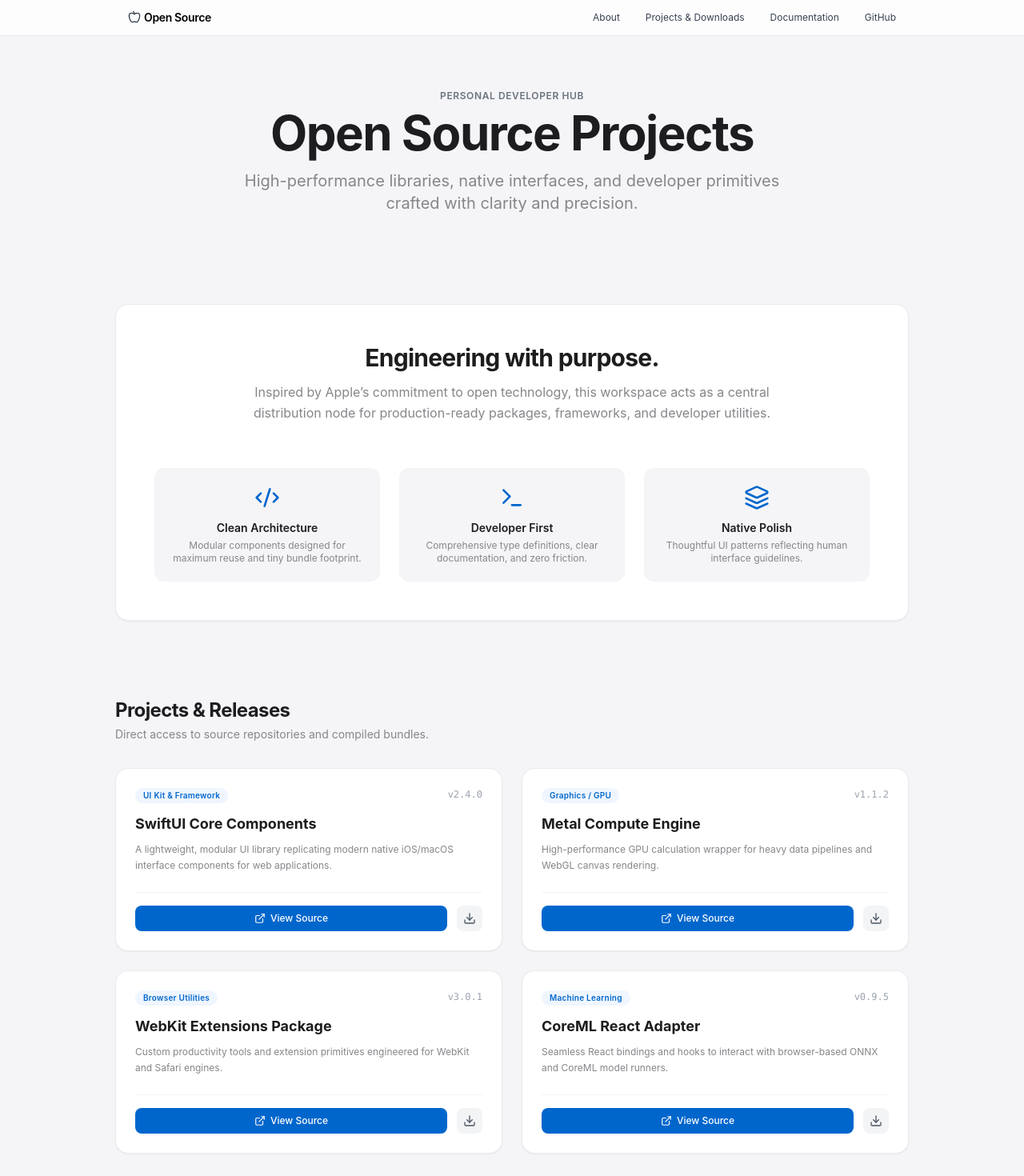
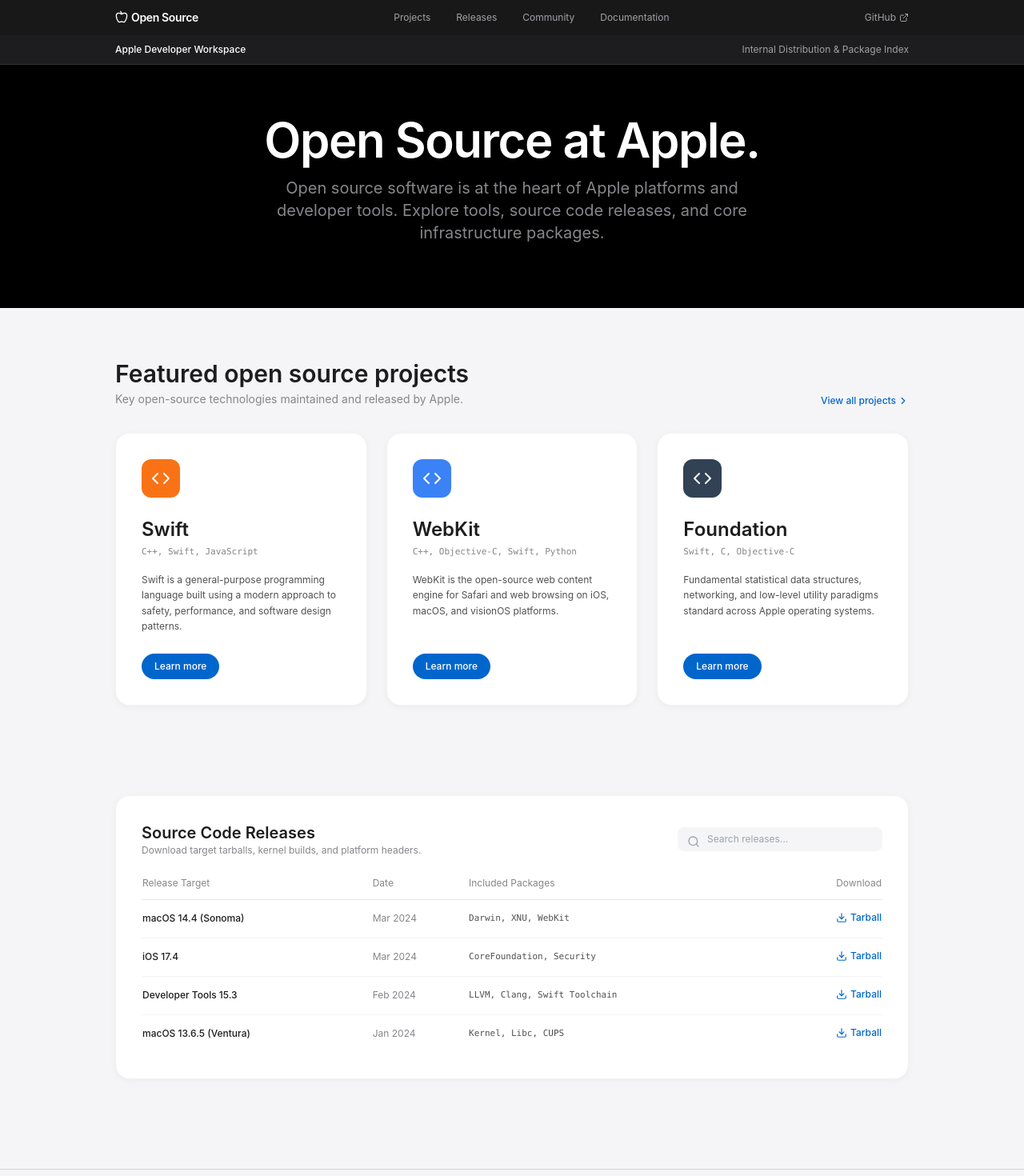
Before and after one commit to zakfarnworth23/zfarnworthdotcom26, a React (Vite) app: page / in a window 1280 px wide. Shown: the top 1470 px of the page at 80% size. Built offline with nearby package versions, Linux system fonts and the light colour scheme.

Commit message:
Update Apple Open Source React design and mobile menu

```diff
--- a/src/App.jsx
+++ b/src/App.jsx
@@ -1,203 +1,300 @@
-import React, { useState } from 'react';
+import React, { useState, useEffect } from 'react';
 import {
   Apple,
-  Menu,
-  X,
+  Search,
+  ChevronRight,
+  ExternalLink,
   Download,
-  ExternalLink,
-  Code2,
-  Terminal,
-  Layers,
-  Cpu,
-  Globe
+  Code
 } from 'lucide-react';
 
 export default function App() {
   const [mobileMenuOpen, setMobileMenuOpen] = useState(false);
+  const [searchQuery, setSearchQuery] = useState('');
 
-  const projects = [
+  // Lock body scroll when mobile overlay menu is open (Apple native behavior)
+  useEffect(() => {
+    if (mobileMenuOpen) {
+      document.body.style.overflow = 'hidden';
+    } else {
+      document.body.style.overflow = 'unset';
+    }
+    return () => {
+      document.body.style.overflow = 'unset';
+    };
+  }, [mobileMenuOpen]);
+
+  const featuredProjects = [
     {
-      title: "SwiftUI Core Components",
-      tag: "UI Kit & Framework",
-      version: "v2.4.0",
-      description: "A lightweight, modular UI library replicating modern native iOS/macOS interface components for web applications.",
-      link: "#",
-      download: "#"
+      title: "Swift",
+      languages: "C++, Swift, JavaScript",
+      description: "Swift is a general-purpose programming language built using a modern approach to safety, performance, and software design patterns.",
+      iconBg: "bg-orange-500",
+      link: "#"
     },
     {
-      title: "Metal Compute Engine",
-      tag: "Graphics / GPU",
-      version: "v1.1.2",
-      description: "High-performance GPU calculation wrapper for heavy data pipelines and WebGL canvas rendering.",
-      link: "#",
-      download: "#"
+      title: "WebKit",
+      languages: "C++, Objective-C, Swift, Python",
+      description: "WebKit is the open-source web content engine for Safari and web browsing on iOS, macOS, and visionOS platforms.",
+      iconBg: "bg-blue-500",
+      link: "#"
     },
     {
-      title: "WebKit Extensions Package",
-      tag: "Browser Utilities",
-      version: "v3.0.1",
-      description: "Custom productivity tools and extension primitives engineered for WebKit and Safari engines.",
-      link: "#",
-      download: "#"
-    },
-    {
-      title: "CoreML React Adapter",
-      tag: "Machine Learning",
-      version: "v0.9.5",
-      description: "Seamless React bindings and hooks to interact with browser-based ONNX and CoreML model runners.",
-      link: "#",
-      download: "#"
+      title: "Foundation",
+      languages: "Swift, C, Objective-C",
+      description: "Fundamental statistical data structures, networking, and low-level utility paradigms standard across Apple operating systems.",
+      iconBg: "bg-slate-700",
+      link: "#"
     }
   ];
 
+  const releases = [
+    { name: "macOS 14.4 (Sonoma)", date: "Mar 2024", assets: "Darwin, XNU, WebKit", download: "#" },
+    { name: "iOS 17.4", date: "Mar 2024", assets: "CoreFoundation, Security", download: "#" },
+    { name: "Developer Tools 15.3", date: "Feb 2024", assets: "LLVM, Clang, Swift Toolchain", download: "#" },
+    { name: "macOS 13.6.5 (Ventura)", date: "Jan 2024", assets: "Kernel, Libc, CUPS", download: "#" }
+  ];
+
   return (
-    <div className="min-h-screen flex flex-col font-sans bg-[#f5f5f7] text-[#1d1d1f]">
-      {/* 1. Apple-style Navigation Bar */}
-      <nav className="fixed top-0 left-0 right-0 z-50 bg-white/80 dark:bg-black/80 backdrop-blur-apple border-b border-gray-200 dark:border-gray-800 transition-colors">
-        <div className="max-w-5xl mx-auto px-4 sm:px-6 lg:px-8">
-          <div className="flex items-center justify-between h-11 text-xs text-gray-700 dark:text-gray-300">
-            <a href="#" className="flex items-center space-x-1 hover:text-black dark:hover:text-white transition-colors">
-              <Apple className="w-4 h-4 mb-0.5" />
-              <span className="font-semibold text-sm tracking-tight text-black dark:text-white">Open Source</span>
+    <div className="min-h-screen bg-[#f5f5f7] text-[#1d1d1f] font-sans antialiased">
+
+      {/* 1. Header & Navigation */}
+      <nav className={`fixed top-0 left-0 right-0 z-50 transition-colors duration-300 text-xs ${mobileMenuOpen ? 'bg-black' : 'bg-black/90 backdrop-blur-md'}`}>
+        <div className="max-w-[1024px] mx-auto px-4 flex items-center justify-between h-11">
+          <a href="#" className="flex items-center text-white hover:text-gray-300 transition-colors z-50">
+            <Apple className="w-4 h-4 mr-1 mb-0.5" />
+            <span className="font-semibold text-sm tracking-tight">Open Source</span>
           </a>
 
-            {/* Desktop Navigation */}
-            <div className="hidden md:flex space-x-8">
-              <a href="#about" className="hover:text-black dark:hover:text-white transition-colors">About</a>
-              <a href="#projects" className="hover:text-black dark:hover:text-white transition-colors">Projects & Downloads</a>
-              <a href="#documentation" className="hover:text-black dark:hover:text-white transition-colors">Documentation</a>
-              <a href="#github" className="hover:text-black dark:hover:text-white transition-colors">GitHub</a>
+          {/* Desktop Navigation Links */}
+          <div className="hidden md:flex space-x-8 text-[#a1a1a6]">
+            <a href="#projects" className="hover:text-white transition-colors">Projects</a>
+            <a href="#releases" className="hover:text-white transition-colors">Releases</a>
+            <a href="#community" className="hover:text-white transition-colors">Community</a>
+            <a href="#docs" className="hover:text-white transition-colors">Documentation</a>
           </div>
 
-            {/* Mobile Menu Button */}
-            <div className="md:hidden">
+          <div className="hidden md:flex items-center text-[#a1a1a6]">
+            <a href="https://github.com/apple" target="_blank" rel="noreferrer" className="hover:text-white transition-colors flex items-center">
+              GitHub <ExternalLink className="w-3 h-3 ml-1" />
+            </a>
+          </div>
+
+          {/* Apple Animated Hamburger / Close Button */}
           <button
             onClick={() => setMobileMenuOpen(!mobileMenuOpen)}
-                className="p-1 focus:outline-none"
-                aria-label="Toggle menu"
+            className="md:hidden text-gray-300 hover:text-white focus:outline-none z-50 w-6 h-6 flex flex-col justify-center items-center relative"
+            aria-label="Toggle Mobile Menu"
           >
-                {mobileMenuOpen ? <X className="w-5 h-5" /> : <Menu className="w-5 h-5" />}
+            <span
+              className={`block w-4 h-[1.5px] bg-current transition-all duration-300 ease-out absolute ${
+                mobileMenuOpen ? 'rotate-45 translate-y-0' : '-translate-y-1'
+              }`}
+            />
+            <span
+              className={`block w-4 h-[1.5px] bg-current transition-all duration-300 ease-out absolute ${
+                mobileMenuOpen ? '-rotate-45 translate-y-0' : 'translate-y-1'
+              }`}
+            />
           </button>
         </div>
+
+        {/* Apple Full-Screen Mobile Menu Overlay */}
+        <div
+          className={`fixed inset-0 top-11 bg-black/95 backdrop-blur-2xl z-40 transition-all duration-300 ease-in-out md:hidden flex flex-col justify-between px-8 py-8 ${
+            mobileMenuOpen ? 'opacity-100 pointer-events-auto' : 'opacity-0 pointer-events-none'
+          }`}
+        >
+          <div className="space-y-6 pt-4">
+            <div
+              className={`transition-all duration-500 delay-75 transform ${
+                mobileMenuOpen ? 'translate-y-0 opacity-100' : '-translate-y-4 opacity-0'
+              }`}
+            >
+              <a
+                href="#projects"
+                onClick={() => setMobileMenuOpen(false)}
+                className="text-2xl font-semibold text-[#f5f5f7] hover:text-gray-400 block pb-3 border-b border-gray-800"
+              >
+                Projects
+              </a>
+            </div>
+
+            <div
+              className={`transition-all duration-500 delay-100 transform ${
+                mobileMenuOpen ? 'translate-y-0 opacity-100' : '-translate-y-4 opacity-0'
+              }`}
+            >
+              <a
+                href="#releases"
+                onClick={() => setMobileMenuOpen(false)}
+                className="text-2xl font-semibold text-[#f5f5f7] hover:text-gray-400 block pb-3 border-b border-gray-800"
+              >
+                Releases
+              </a>
+            </div>
+
+            <div
+              className={`transition-all duration-500 delay-150 transform ${
+                mobileMenuOpen ? 'translate-y-0 opacity-100' : '-translate-y-4 opacity-0'
+              }`}
+            >
+              <a
+                href="#community"
+                onClick={() => setMobileMenuOpen(false)}
+                className="text-2xl font-semibold text-[#f5f5f7] hover:text-gray-400 block pb-3 border-b border-gray-800"
+              >
+                Community
+              </a>
+            </div>
+
+            <div
+              className={`transition-all duration-500 delay-200 transform ${
+                mobileMenuOpen ? 'translate-y-0 opacity-100' : '-translate-y-4 opacity-0'
+              }`}
+            >
+              <a
+                href="https://github.com/apple"
+                target="_blank"
+                rel="noreferrer"
+                onClick={() => setMobileMenuOpen(false)}
+                className="text-2xl font-semibold text-[#f5f5f7] hover:text-gray-400 flex items-center justify-between pb-3 border-b border-gray-800"
+              >
+                GitHub <ExternalLink className="w-5 h-5 text-gray-500" />
+              </a>
             </div>
           </div>
 
-        {/* Mobile Dropdown */}
-        {mobileMenuOpen && (
-          <div className="md:hidden bg-white dark:bg-black border-b border-gray-200 dark:border-gray-800 px-6 py-4 space-y-3 text-sm">
-            <a href="#about" onClick={() => setMobileMenuOpen(false)} className="block hover:text-blue-600">About</a>
-            <a href="#projects" onClick={() => setMobileMenuOpen(false)} className="block hover:text-blue-600">Projects & Downloads</a>
-            <a href="#documentation" onClick={() => setMobileMenuOpen(false)} className="block hover:text-blue-600">Documentation</a>
-            <a href="#github" onClick={() => setMobileMenuOpen(false)} className="block hover:text-blue-600">GitHub</a>
+          <div className="text-[11px] text-gray-500 border-t border-gray-900 pt-4">
+            Apple Developer Open Source Directory
           </div>
-        )}
+        </div>
       </nav>
 
-      {/* 2. Hero Banner */}
-      <section className="pt-28 pb-16 px-4 text-center">
-        <div className="max-w-3xl mx-auto">
-          <p className="text-xs font-semibold tracking-wider text-gray-500 uppercase mb-2">Personal Developer Hub</p>
-          <h1 className="text-4xl sm:text-6xl font-bold tracking-tight text-[#1d1d1f] mb-4">
-            Open Source Projects
+      {/* Sub-Header Bar (Offsetting fixed top nav) */}
+      <div className="mt-11 bg-[#1d1d1f] border-b border-[#333336] text-xs text-[#a1a1a6] py-2.5">
+        <div className="max-w-[1024px] mx-auto px-4 flex justify-between items-center">
+          <span className="font-medium text-white">Apple Developer Workspace</span>
+          <span className="hidden sm:inline">Internal Distribution & Package Index</span>
+        </div>
+      </div>
+
+      {/* 2. Apple Black Hero Banner */}
+      <section className="bg-black text-white pt-16 pb-20 px-4 text-center">
+        <div className="max-w-[800px] mx-auto">
+          <h1 className="text-4xl sm:text-6xl font-semibold tracking-tight mb-4">
+            Open Source at Apple.
           </h1>
-          <p className="text-lg sm:text-xl text-[#86868b] max-w-2xl mx-auto leading-relaxed">
-            High-performance libraries, native interfaces, and developer primitives crafted with clarity and precision.
+          <p className="text-lg sm:text-xl text-[#86868b] max-w-[640px] mx-auto font-normal leading-relaxed">
+            Open source software is at the heart of Apple platforms and developer tools. Explore tools, source code releases, and core infrastructure packages.
           </p>
         </div>
       </section>
 
-      {/* 3. About Me Section */}
-      <section id="about" className="py-12 px-4 max-w-5xl mx-auto w-full">
-        <div className="bg-white rounded-2xl p-8 sm:p-12 shadow-sm border border-gray-200/80">
-          <div className="max-w-2xl mx-auto text-center mb-10">
-            <h2 className="text-2xl sm:text-3xl font-bold tracking-tight text-[#1d1d1f] mb-3">
-              Engineering with purpose.
-            </h2>
-            <p className="text-[#86868b] leading-relaxed">
-              Inspired by Apple’s commitment to open technology, this workspace acts as a central distribution node for production-ready packages, frameworks, and developer utilities.
-            </p>
+      {/* 3. Featured Projects */}
+      <section id="projects" className="py-16 px-4 max-w-[1024px] mx-auto">
+        <div className="flex flex-col md:flex-row md:items-end justify-between mb-8">
+          <div>
+            <h2 className="text-2xl sm:text-3xl font-semibold text-[#1d1d1f]">Featured open source projects</h2>
+            <p className="text-sm text-[#86868b] mt-1">Key open-source technologies maintained and released by Apple.</p>
+          </div>
+          <a href="#" className="inline-flex items-center text-xs font-medium text-[#0066cc] hover:underline mt-2 md:mt-0">
+            View all projects <ChevronRight className="w-3.5 h-3.5 ml-0.5" />
+          </a>
         </div>
 
-          <div className="grid grid-cols-1 md:grid-cols-3 gap-6 pt-4">
-            <div className="p-5 rounded-xl bg-[#f5f5f7] border border-gray-100 flex flex-col items-center text-center">
-              <Code2 className="w-8 h-8 text-[#0066cc] mb-3" />
-              <h3 className="font-semibold text-sm mb-1">Clean Architecture</h3>
-              <p className="text-xs text-[#86868b]">Modular components designed for maximum reuse and tiny bundle footprint.</p>
+        <div className="grid grid-cols-1 md:grid-cols-3 gap-6">
+          {featuredProjects.map((item, idx) => (
+            <div key={idx} className="bg-white rounded-[18px] p-8 flex flex-col justify-between border border-black/5 shadow-[0_2px_8px_rgba(0,0,0,0.04)]">
+              <div>
+                <div className={`w-12 h-12 rounded-xl ${item.iconBg} text-white flex items-center justify-center mb-6 shadow-sm`}>
+                  <Code className="w-6 h-6" />
                 </div>
-            <div className="p-5 rounded-xl bg-[#f5f5f7] border border-gray-100 flex flex-col items-center text-center">
-              <Terminal className="w-8 h-8 text-[#0066cc] mb-3" />
-              <h3 className="font-semibold text-sm mb-1">Developer First</h3>
-              <p className="text-xs text-[#86868b]">Comprehensive type definitions, clear documentation, and zero friction.</p>
-            </div>
-            <div className="p-5 rounded-xl bg-[#f5f5f7] border border-gray-100 flex flex-col items-center text-center">
-              <Layers className="w-8 h-8 text-[#0066cc] mb-3" />
-              <h3 className="font-semibold text-sm mb-1">Native Polish</h3>
-              <p className="text-xs text-[#86868b]">Thoughtful UI patterns reflecting human interface guidelines.</p>
-            </div>
-          </div>
-        </div>
-      </section>
-
-      {/* 4. Projects & Downloads Section */}
-      <section id="projects" className="py-12 px-4 max-w-5xl mx-auto w-full flex-grow">
-        <div className="mb-8">
-          <h2 className="text-2xl font-bold tracking-tight text-[#1d1d1f]">Projects & Releases</h2>
-          <p className="text-sm text-[#86868b] mt-1">Direct access to source repositories and compiled bundles.</p>
+                <h3 className="text-2xl font-semibold text-[#1d1d1f] mb-1">{item.title}</h3>
+                <p className="text-[11px] font-mono text-[#86868b] mb-4">{item.languages}</p>
+                <p className="text-xs text-[#515154] leading-relaxed mb-6">{item.description}</p>
               </div>
 
-        <div className="grid grid-cols-1 md:grid-cols-2 gap-6">
-          {projects.map((item, index) => (
-            <div
-              key={index}
-              className="bg-white rounded-2xl p-6 shadow-sm border border-gray-200/80 hover:shadow-md transition-shadow flex flex-col justify-between"
-            >
-              <div>
-                <div className="flex justify-between items-start mb-3">
-                  <span className="inline-block px-2.5 py-0.5 text-[10px] font-semibold tracking-wide text-[#0066cc] bg-blue-50 rounded-full">
-                    {item.tag}
-                  </span>
-                  <span className="text-xs text-gray-400 font-mono">{item.version}</span>
-                </div>
-                <h3 className="text-lg font-bold text-[#1d1d1f] mb-2">{item.title}</h3>
-                <p className="text-xs text-[#86868b] leading-relaxed mb-6">{item.description}</p>
-              </div>
-
-              <div className="flex items-center space-x-3 pt-4 border-t border-gray-100">
               <a
                 href={item.link}
-                  className="flex-1 inline-flex items-center justify-center px-4 py-2 text-xs font-medium text-white bg-[#0066cc] hover:bg-[#0077ed] rounded-lg transition-colors"
+                className="inline-flex items-center justify-center px-4 py-2 text-xs font-medium text-white bg-[#0066cc] hover:bg-[#0077ed] rounded-full transition-colors w-fit"
               >
-                  <ExternalLink className="w-3.5 h-3.5 mr-1.5" />
-                  View Source
+                Learn more
               </a>
-                <a
-                  href={item.download}
-                  className="inline-flex items-center justify-center p-2 text-gray-600 bg-gray-100 hover:bg-gray-200 rounded-lg transition-colors"
-                  title="Download Package"
-                >
-                  <Download className="w-4 h-4" />
-                </a>
-              </div>
             </div>
           ))}
         </div>
       </section>
 
-      {/* 5. Apple-style Footer */}
-      <footer className="bg-[#f5f5f7] border-t border-gray-300/80 text-[11px] text-[#86868b] py-8 mt-12">
-        <div className="max-w-5xl mx-auto px-4 sm:px-6 lg:px-8 space-y-4">
+      {/* 4. Release Index Table */}
+      <section id="releases" className="py-12 px-4 max-w-[1024px] mx-auto">
+        <div className="bg-white rounded-[18px] p-6 sm:p-8 border border-black/5 shadow-[0_2px_8px_rgba(0,0,0,0.04)]">
+          <div className="flex flex-col sm:flex-row justify-between items-start sm:items-center mb-6 gap-4">
+            <div>
+              <h2 className="text-xl font-semibold text-[#1d1d1f]">Source Code Releases</h2>
+              <p className="text-xs text-[#86868b]">Download target tarballs, kernel builds, and platform headers.</p>
+            </div>
+
+            <div className="relative w-full sm:w-64">
+              <Search className="w-4 h-4 absolute left-3 top-2.5 text-gray-400" />
+              <input
+                type="text"
+                placeholder="Search releases..."
+                value={searchQuery}
+                onChange={(e) => setSearchQuery(e.target.value)}
+                className="w-full pl-9 pr-3 py-1.5 text-xs bg-[#f5f5f7] rounded-lg border border-transparent focus:border-gray-300 focus:bg-white outline-none transition-all"
+              />
+            </div>
+          </div>
+
+          <div className="overflow-x-auto">
+            <table className="w-full text-left text-xs">
+              <thead>
+                <tr className="border-b border-gray-200 text-[#86868b] font-medium">
+                  <th className="pb-3 font-normal">Release Target</th>
+                  <th className="pb-3 font-normal">Date</th>
+                  <th className="pb-3 font-normal">Included Packages</th>
+                  <th className="pb-3 font-normal text-right">Download</th>
+                </tr>
+              </thead>
+              <tbody className="divide-y divide-gray-100">
+                {releases
+                  .filter(r => r.name.toLowerCase().includes(searchQuery.toLowerCase()))
+                  .map((rel, i) => (
+                  <tr key={i} className="hover:bg-gray-50/80 transition-colors">
+                    <td className="py-3.5 font-medium text-[#1d1d1f]">{rel.name}</td>
+                    <td className="py-3.5 text-[#86868b]">{rel.date}</td>
+                    <td className="py-3.5 text-[#515154] font-mono text-[11px]">{rel.assets}</td>
+                    <td className="py-3.5 text-right">
+                      <a href={rel.download} className="inline-flex items-center text-[#0066cc] hover:underline font-medium">
+                        <Download className="w-3.5 h-3.5 mr-1" />
+                        Tarball
+                      </a>
+                    </td>
+                  </tr>
+                ))}
+              </tbody>
+            </table>
+          </div>
+        </div>
+      </section>
+
+      {/* 5. Apple Standard Footer */}
+      <footer className="bg-[#f5f5f7] border-t border-[#d2d2d7] text-[11px] text-[#86868b] py-8 mt-16">
+        <div className="max-w-[1024px] mx-auto px-4 space-y-3">
           <p className="leading-relaxed">
-            Open Source projects released under the MIT or Apache 2.0 licenses. Designed with inspiration from Apple's design language and public documentation interfaces.
+            Open source software released by Apple is subject to applicable license terms including the Apple Public Source License (APSL), Apache 2.0, or MIT licenses.
           </p>
-          <div className="border-t border-gray-300/60 pt-4 flex flex-col sm:flex-row justify-between items-center gap-2">
+          <div className="border-t border-[#d2d2d7] pt-4 flex flex-col sm:flex-row justify-between items-center gap-2">
             <div>
-              Copyright © {new Date().getFullYear()} Personal Portfolio. All rights reserved.
+              Copyright © {new Date().getFullYear()} Apple Inc. All rights reserved.
             </div>
-            <div className="flex space-x-4">
+            <div className="flex space-x-4 text-[#515154]">
               <a href="#" className="hover:underline">Privacy Policy</a>
+              <span className="text-gray-300">|</span>
               <a href="#" className="hover:underline">Terms of Use</a>
-              <a href="#" className="hover:underline">Sales Policy</a>
-              <a href="#" className="hover:underline">Legal</a>
+              <span className="text-gray-300">|</span>
+              <a href="#" className="hover:underline">Site Map</a>
             </div>
           </div>
         </div>
```
Lines whose indentation alone changed are shown as unchanged.
